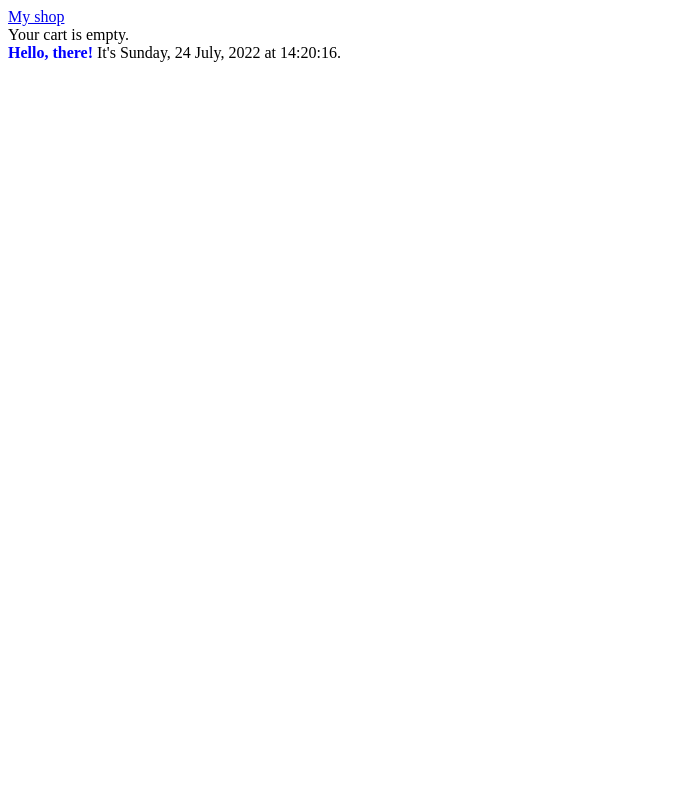
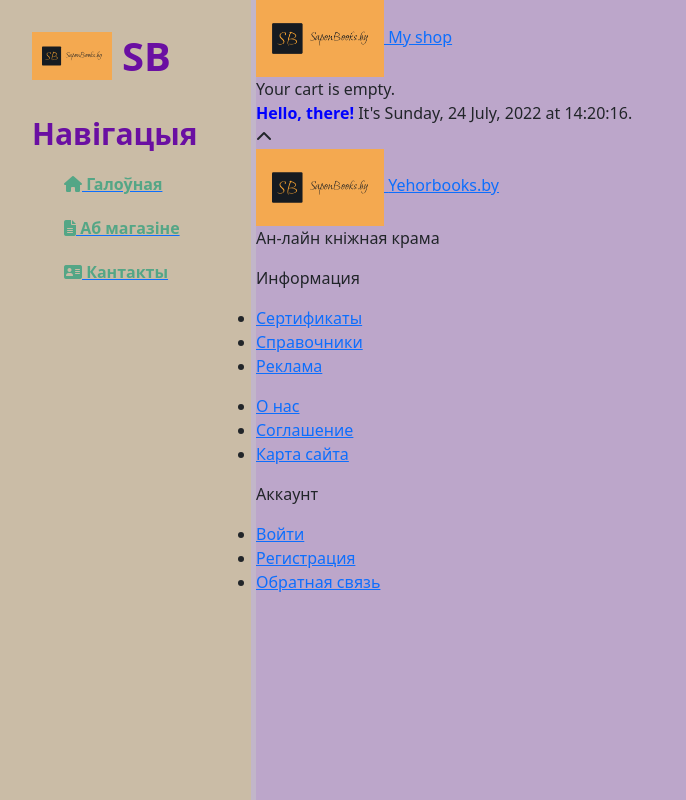
Before and after one commit to YehorSapon/Django_test, a Django app: page / in a window 1280 px wide. Shown: the whole page, without its empty margins (0-686 px from the left). Run offline with Django 4.2, Linux system fonts and the light colour scheme; some libraries are stand-ins or nearby versions.

Commit message:
setup static

```diff
--- /dev/null
+++ b/src/hello_world/static/hello_world/css/base.css
@@ -0,0 +1,84 @@
+.message {
+    font-weight: 600;
+    color: blue;
+}
+.navbar {
+    background-color: lightslategray;
+    font-size: 1em;
+    font-family: 'Trebuchet MS', 'Lucida Sans Unicode', 'Lucida Grande', 'Lucida Sans', Arial, sans-serif;
+    color: white;
+    padding: 8px 5px 8px 5px;
+}
+
+.navbar a {
+    text-decoration: none;
+    color: inherit;
+}
+
+.navbar-brand {
+    font-size: 1.2em;
+    font-weight: 600;
+}
+
+.navbar-item {
+    font-variant: small-caps;
+    margin-left: 30px;
+}
+
+.body-content {
+    padding: 5px;
+    font-family:'Segoe UI', Tahoma, Geneva, Verdana, sans-serif;
+}
+input[name=message] {
+    width: 50%;
+}
+body {
+    background: #BCA6CA;
+    font-size: medium;
+    text-decoration-color: #CABCA6;
+}
+aside{
+    float: left;
+    background: #CABCA6;
+    width: 20%;
+    padding: 2.5%;
+    height: 100vh;
+    color: #6a0fa2;
+    border-right: #c2b6c9 solid 5px;
+    text-decoration: none;
+    }
+aside img {
+    width: 80px;
+    float: left;
+}
+aside .logo {
+    font-size: 40px;
+    font-weight: bold;
+    margin-left: 10px;
+    float: left;
+    position: relative;
+    top: -30px;
+}
+aside h3 {
+    font-size: 30px;
+    font-weight: bold;
+    margin-top: 50px;
+    }
+aside ul {list-style: none;
+    }
+aside ul li {
+    color: #54a686;
+    display: block;
+    font-weight: bold;
+    margin-top: 20px;
+    }
+aside ul li:hover, aside ul a:hover {
+    color: #54a686;
+    text-decoration: none;
+    transform: scale(1.2);
+    }
+
+
+.logo_simple{
+    width: 10%;
+}
--- a/src/hello_world/urls.py
+++ b/src/hello_world/urls.py
@@ -1,9 +1,11 @@
 from django.urls import path
+from django.conf import settings
+from django.conf.urls.static import static
 from hello_world import views
 
 
 urlpatterns = [
     path("", views.hello_world_view, name="home"),
-    path("hello/<name>", views.hello_there, name="hello_there"),
+    path("<name>", views.hello_there, name="hello_there"),
     path("log/", views.log_message, name="log"),
-    ]
+    ] + static(settings.STATIC_URL, document_root=settings.STATIC_ROOT)
--- a/src/proj/settings.py
+++ b/src/proj/settings.py
@@ -123,7 +123,10 @@ USE_TZ = True
 
 
 STATIC_URL = '/static/'
-STATIC_ROOT = '/home/egorsapon/Django_test/static'
+STATICFILES_DIRS = [
+    BASE_DIR / "hello_world/static",
+    ]
+#STATIC_ROOT = '/home/egorsapon/Django_test/static'
 MEDIA_URL = '/media/'
 MEDIA_ROOT = '/home/egorsapon/Django_test/media'
 
--- a/src/templates/base.html
+++ b/src/templates/base.html
@@ -9,14 +9,36 @@
     <meta name="keywords" content="books, seo, korsina">
     <meta name="author" content="Yehor Sapon">
     <title>{% block title %} Кнігі ў Ягора {% endblock title %}</title>
-    <link href="{% static "hello_world/base.css" %}" rel="stylesheet">
+    <!-- CSS only -->
+    <link rel="stylesheet" href="https://cdn.jsdelivr.net/npm/bootstrap@5.1.3/dist/css/bootstrap.min.css">
+    <link rel="stylesheet" href="https://use.fontawesome.com/releases/v6.1.1/css/all.css">
+    <link href="{% static "hello_world/css/base.css" %}" rel="stylesheet">
+
 </head>
 <body>
+    <aside>
+        <a href="/" >
+            <img src="{% static 'hello_world/img/logo.svg' %}" alt="Company Logo">
+        </a><br>
+        <span class="logo">SB</span>
+        <h3> Навігацыя</h3>
+        <ul>
+            <a href="/"><li><i class="fa-solid fa-house" ></i> Галоўная</li></a>
+            <a href="/"><li><i class="fa-solid fa-file-lines"></i> Аб магазіне</li></a>
+            <a href="/"><li><i class="fa-solid fa-address-card"></i> Кантакты</li></a>
+        </ul>
+    </aside>
+    <div id="content">
+        <main>
             <div id="header">
                 {%block header%}
-        <a href="/" class="logo">My shop</a>
+                <a href="/" >
+                    <img src="{% static 'hello_world/img/logo.png' %}" class="logo_simple" alt="Company Logo">
+                    My shop
+                </a>
                 {%endblock header%}
             </div>
+
             <div id="subheader">
                 {%block cart%}
                 <div class="cart">
@@ -24,9 +46,47 @@
                 {%endblock cart%}
                 </div>
             </div>
-    <div id="content">
         {% block content %}
         {% endblock content%}
+        </main>
+    </div>
+    <div id="everything-footer">
+        {% block everything-footer %}
+        <div class="logo">
+            <div id="to_top" onclick="return toTop()"><i class="fas fa-chevron-up"></i>
+            </div>
+            <a href="/" title="На главную страницу">
+            <img src="{% static 'hello_world/img/logo.svg' %}" class="logo_simple" title="Yehorbooks.by" alt="Yehorbooks.by">
+            <span>Yehorbooks.by</span>
+            </a><br>
+            <p>Ан-лайн кніжная крама</p>
+        </div>
+        <div class="links">
+            <div>
+            <p class="headings-footer">Информация</p>
+            <ul>
+            <li><a href="/gift">Сертификаты</a></li>
+            <li><a href="/spravka/">Справочники</a></li>
+            <!-- 					<li><a href="/vacancy">Вакансии</a></li> -->
+            <li><a href="/ad">Реклама</a></li>
+            <!-- 					<noindex><li><a target="_blank" rel="nofollow" href="https://partners.itproger.com/">Партнёрка</a></li></noindex> -->
+            </ul>
+            <ul class="last">
+            <li><a href="/about">О нас</a></li>
+            <li><a href="/rights">Соглашение</a></li>
+            <li><a href="/sitemap">Карта сайта</a></li>
+            </ul>
+        </div>
+        <div>
+            <p class="headings-footer">Аккаунт</p>
+            <ul>
+            <li><a href="/user/">Войти</a></li>
+            <li><a href="/reg">Регистрация</a></li>
+            <li><a href="/kontakti">Обратная связь</a></li>
+            </ul>
+        </div>
+
+           {% endblock everything-footer %}
     </div>
 </body>
 </html>
```
Also changed, not shown: functional_tests.py (+3 -6 lines), src/hello_world/static/hello_world/site.css (deleted, +0 -34 lines), src/hello_world/static/hello_world/css/site.css (renamed from src/hello_world/static/hello_world/base.css), src/hello_world/static/hello_world/img/logo.png (added), src/hello_world/static/hello_world/img/logo.svg (added), 1 other file. Lines whose indentation alone changed are shown as unchanged.
